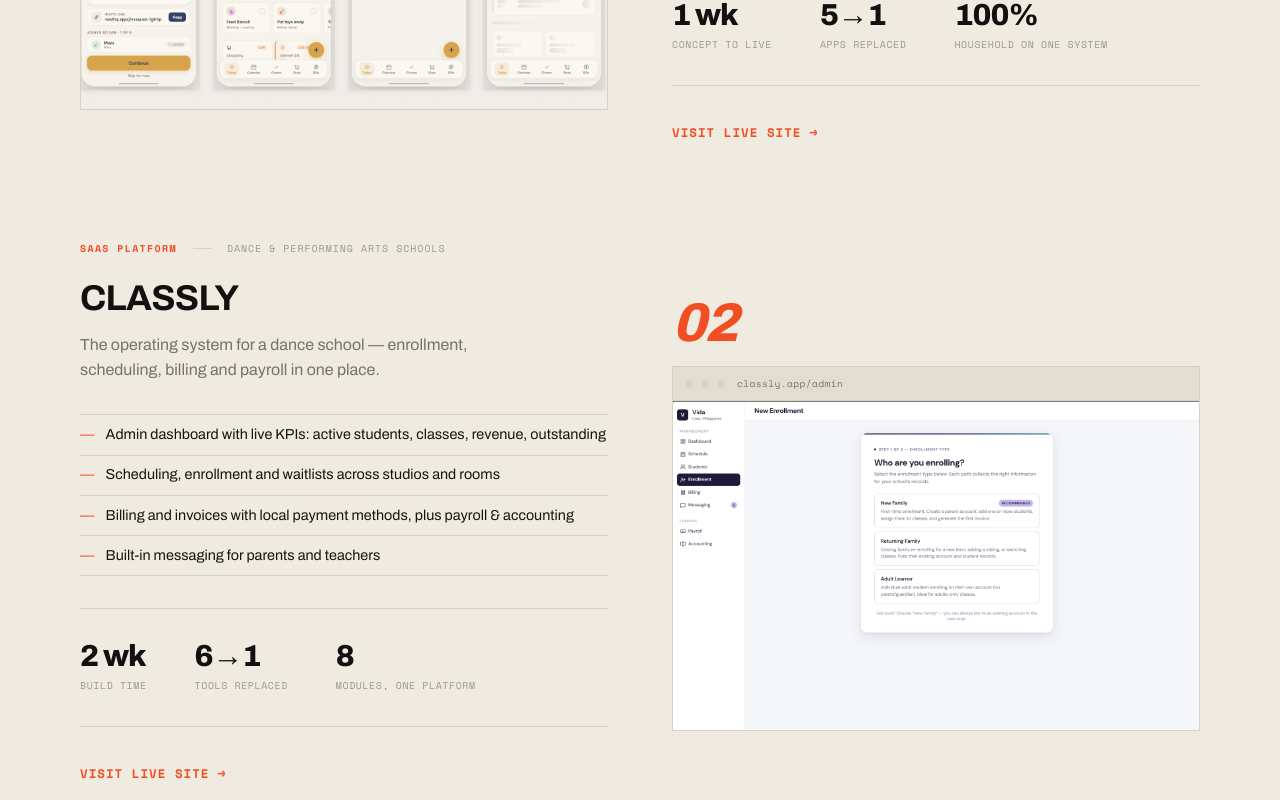
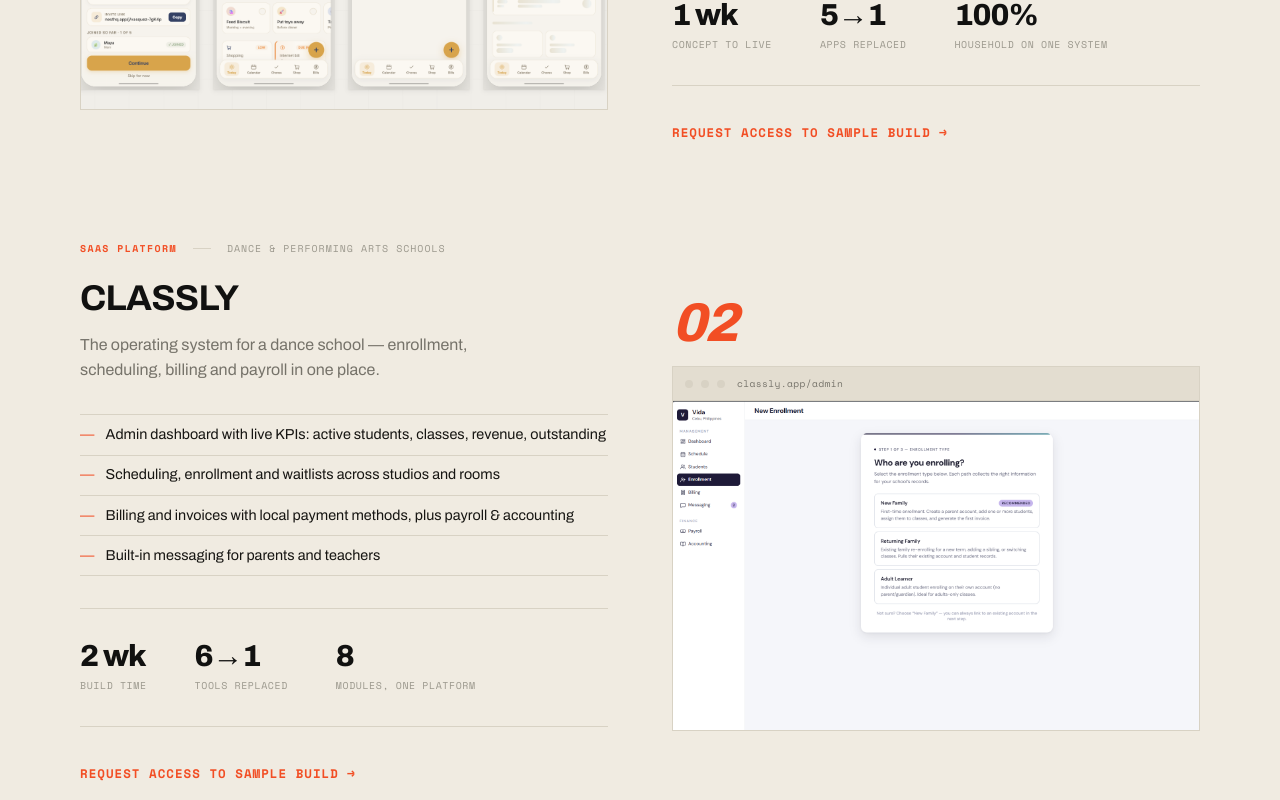
Before and after one commit to donnapaige/valba-website, a Next.js app: page /work in a window 1280 px wide. Shown: the part 1340-2140 px from the top of the page. Built offline with nearby package versions, Linux system fonts and the light colour scheme.

Commit message:
Replace live site links with request access for Nest HQ and Classly

```diff
--- a/app/work/page.tsx
+++ b/app/work/page.tsx
@@ -16,7 +16,8 @@
     industry: 'Family & Household',
     name: 'Nest HQ',
     url: 'nest-hq-xi.vercel.app',
-    href: "https://nest-hq-xi.vercel.app/",
+    href: "mailto:valba.app@etchworksdigital.com?subject=Sample build access request — Nest HQ",
+    linkLabel: "Request access to sample build",
     screenshot: "/screenshots/nest-hq.png",
     tagline: "A family’s homebase — one shared system for everything a household actually runs on.",
     feats: [
@@ -37,7 +38,8 @@
     industry: 'Dance & Performing Arts Schools',
     name: 'Classly',
     url: 'classly.app/admin',
-    href: 'https://classly-umber.vercel.app/',
+    href: "mailto:valba.app@etchworksdigital.com?subject=Sample build access request — Classly",
+    linkLabel: "Request access to sample build",
     screenshot: '/screenshots/classly.png',
     tagline: 'The operating system for a dance school — enrollment, scheduling, billing and payroll in one place.',
     feats: [
@@ -60,6 +62,7 @@
     name: 'Paige Systems',
     url: 'paigesystems.com',
     href: 'https://paigesystems.lovable.app/',
+    linkLabel: "Visit live site",
     screenshot: '/screenshots/paige-systems.png',
     tagline: 'An editorial portfolio for a systems architect & brand builder — designed to win the work.',
     feats: [
@@ -145,8 +148,13 @@
                       </div>
                     ))}
                   </div>
-                  <a href={build.href} target="_blank" rel="noopener noreferrer" className="fb-link">
-                    Visit live site
+                  <a
+                    href={build.href}
+                    target={build.href.startsWith('mailto') ? undefined : '_blank'}
+                    rel={build.href.startsWith('mailto') ? undefined : 'noopener noreferrer'}
+                    className="fb-link"
+                  >
+                    {build.linkLabel}
                   </a>
                 </div>
               </article>
```
